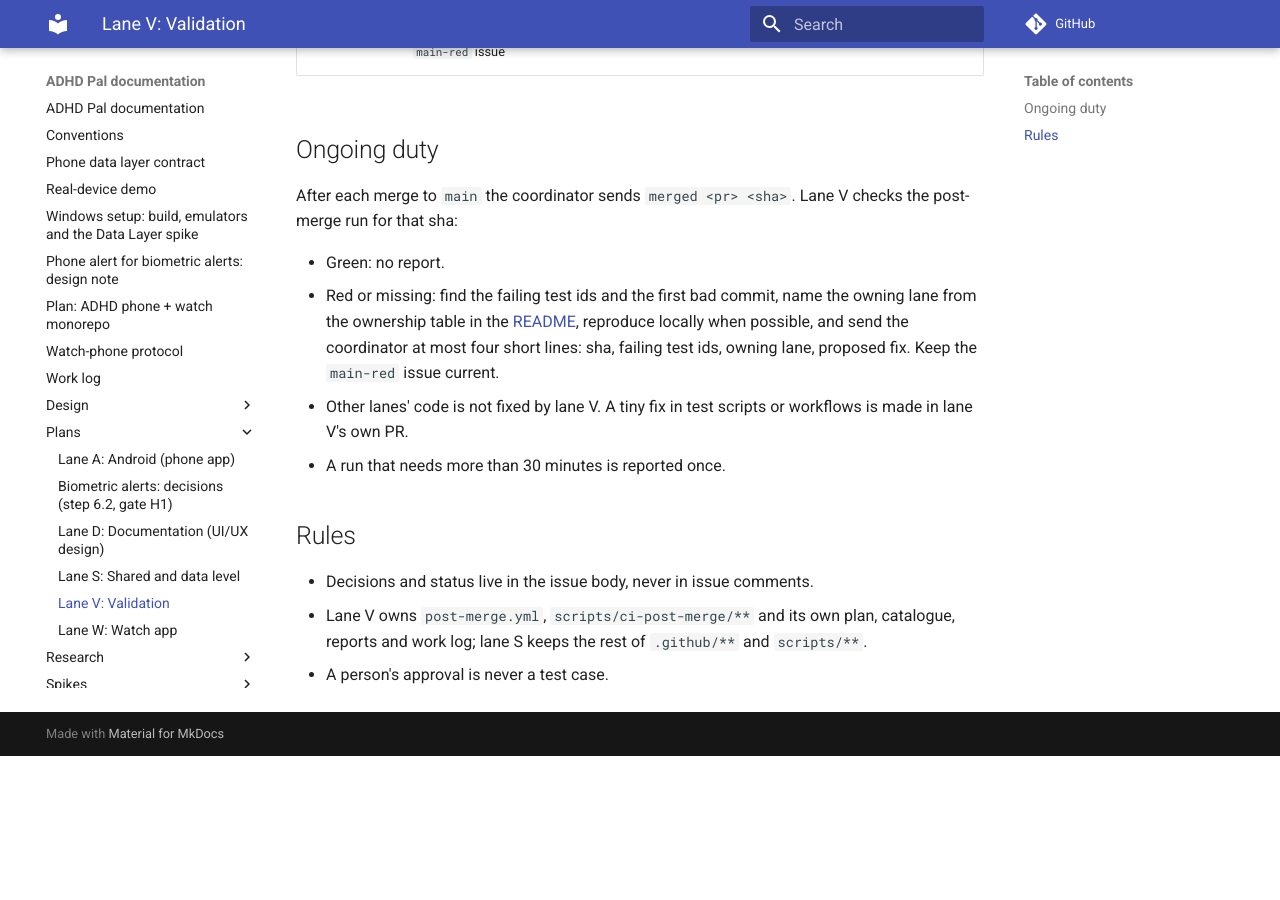
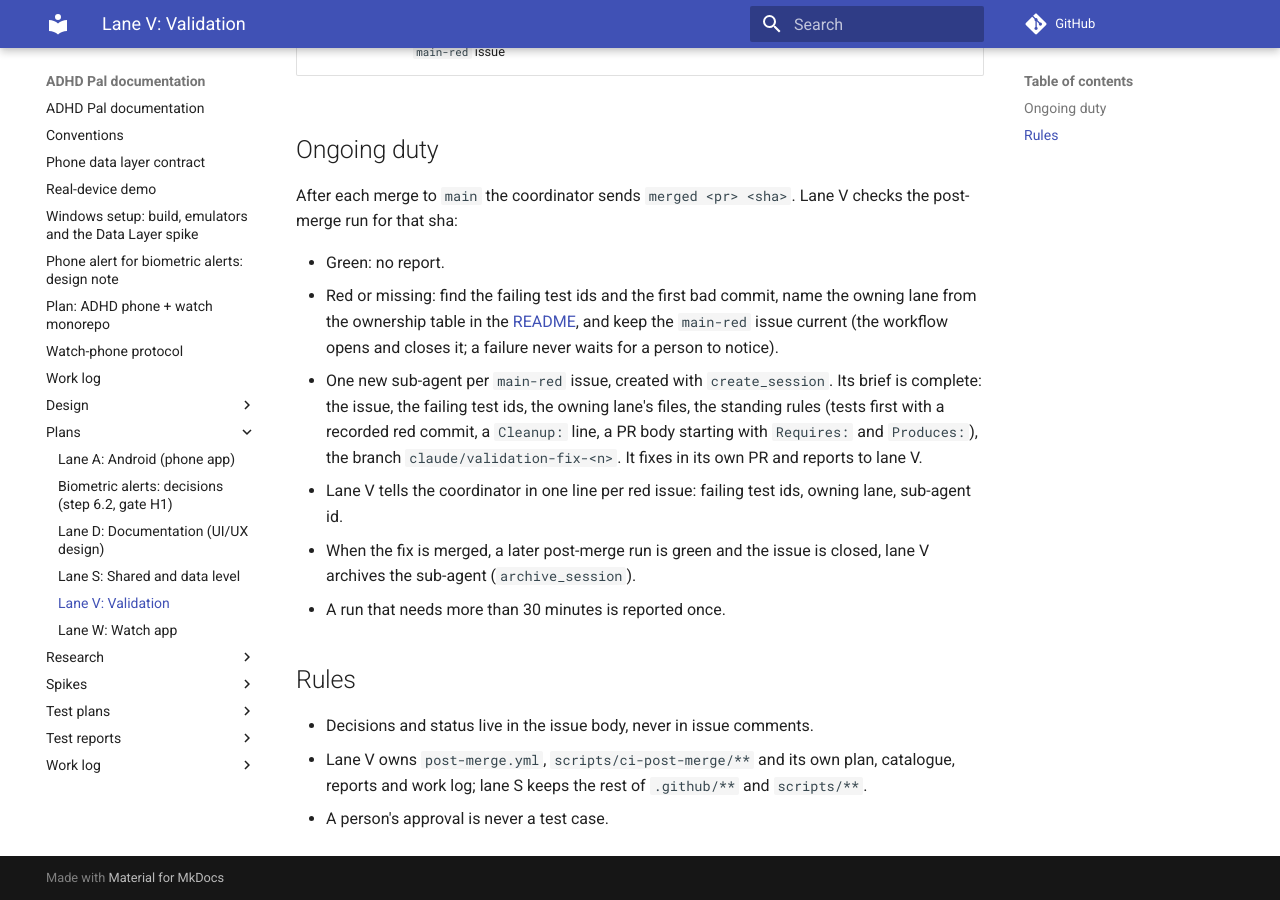
Before and after one commit to shlomoa/my-adhd-pal, an MkDocs documentation site: the page built from docs/plans/validation.md, in a window 1280 px wide and 900 px high, scrolled down 559 px. Built offline with MkDocs 1.6.1 and Material for MkDocs 9.7.7, drawn with Linux system fonts in a browser that asks for light colours; comment, search, counter and statistics services are not loaded; before the commit the page ends 1315 px from its top, so only the background shows below that.

Commit message:
Document the main-red sub-agent procedure (TC-V-003)
Co-Authored-By: Claude Sonnet 5.5 <noreply@anthropic.com>
Claude-Session: https://claude.ai/code/session_017kTHt4tKxpY8bpkxPWbpNM

```diff
--- a/docs/plans/validation.md
+++ b/docs/plans/validation.md
@@ -14,9 +14,15 @@ After each merge to `main` the coordinator sends `merged <pr> <sha>`. Lane V che
 
 - Green: no report.
 - Red or missing: find the failing test ids and the first bad commit, name the owning lane from the ownership table in
-  the [README](README.md), reproduce locally when possible, and send the coordinator at most four short lines: sha,
-  failing test ids, owning lane, proposed fix. Keep the `main-red` issue current.
-- Other lanes' code is not fixed by lane V. A tiny fix in test scripts or workflows is made in lane V's own PR.
+  the [README](README.md), and keep the `main-red` issue current (the workflow opens and closes it; a failure never
+  waits for a person to notice).
+- One new sub-agent per `main-red` issue, created with `create_session`. Its brief is complete: the issue, the failing
+  test ids, the owning lane's files, the standing rules (tests first with a recorded red commit, a `Cleanup:` line, a PR
+  body starting with `Requires:` and `Produces:`), the branch `claude/validation-fix-<n>`. It fixes in its own PR and
+  reports to lane V.
+- Lane V tells the coordinator in one line per red issue: failing test ids, owning lane, sub-agent id.
+- When the fix is merged, a later post-merge run is green and the issue is closed, lane V archives the sub-agent
+  (`archive_session`).
 - A run that needs more than 30 minutes is reported once.
 
 ## Rules
```
Also changed, not shown: docs/conventions.md (+1 -1 lines), docs/test-plans/validation.md (+1 -0 lines).
